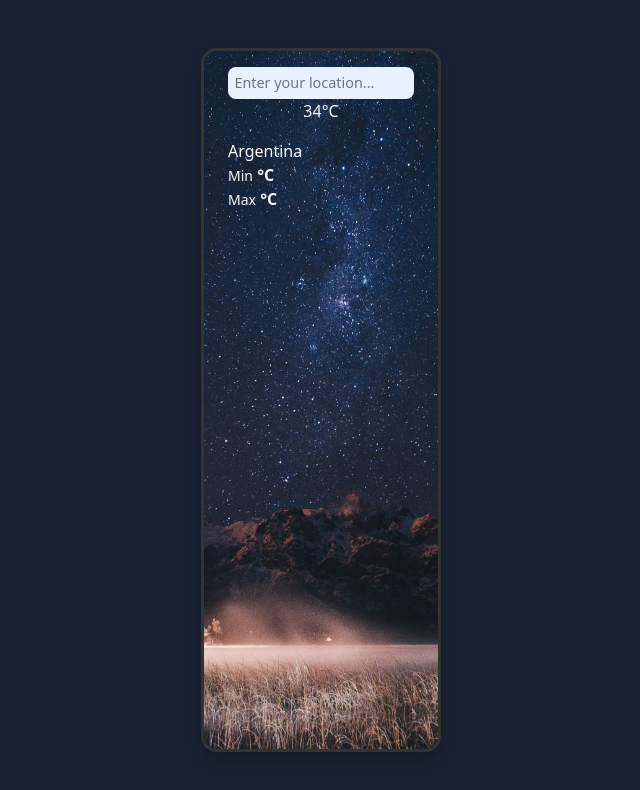
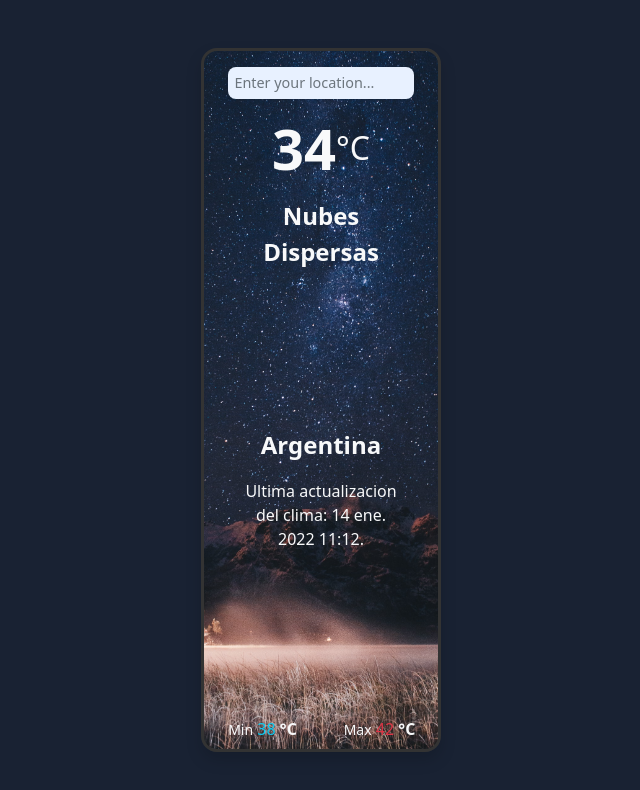
Before and after one commit to LucianoYacob/weatherApp, a website: page index.html in a window 1280 px wide. Shown: the whole page, without its empty margins (319-959 px from the left). Drawn offline with nearby package versions, Linux system fonts and the light colour scheme.

Commit message:
html struct completed

```diff
--- a/index.html
+++ b/index.html
@@ -10,37 +10,47 @@
 <body>
 
     <div class="container-fluid d-flex justify-content-center bg-night min-vh-100 py-5 px-0">
-        <div class="container-sm rounded-max border border-3 border-dark shadow p-0 bg-img-night">
+        <div class="row justify-content-center container-sm rounded-max border border-3 border-dark shadow p-0 bg-img-night">
 
-            <div class="row d-flex flex-column p-3 px-4">
+            <div class="align-self-start d-flex flex-column p-3 px-4">
                 <form>
-                    <input type="email" placeholder="Enter your location..." class="form-control" id="in-location">
+                    <input type="email" placeholder="Enter your location..." class="form-control mb-3" id="in-location" autocomplete="off">
                     <!-- Hacer este boton flotante asi qda a la derecha del input -->
                     <!-- <input type="submit" class="d-none"> -->
                 </form>
 
-                <div class="d-flex align-items-center justify-content-center input-temp-number">
-                    <div class="align-self-center text-light input-temp-celsius" id="degree-number">34</div>
-                    <div class=" align-self-center text-light input-temp-symbol">°C</div>
+                <div class="d-flex align-items-center justify-content-center input-temp-number mb-3">
+                    <div class="input-temp-celsius">
+                        <span class="text-light display-4 fw-bold" id="degree-number">34</span>
+                    </div>
+                    <div>
+                        <span class="text-light input-temp-symbol fs-2">°C</span>
+                    </div>
                 </div>
                 <div id="weather-icon"></div>
-                <div class="input-temp-description" id="description"></div>
+                <div class="text-center input-temp-description">
+                    <span class="text-light fs-4 fw-bolder" id="description">Nubes Dispersas</span>
+                </div>
             </div>
 
-            <div class="row px-4" id="location">
-                <div class="location-city text-light" id="timezone">Argentina</div>
-                <div class="location-date text-light" id="date"></div>
+            <div class="align-self-center text-center row px-4 text-light" id="location">
+                <div class="location-city mb-3">
+                    <span class="fs-4 fw-bolder" id="timezone">Argentina</span>
+                </div>
+                <div class="location-date">
+                    <p class="fs-6" id="date">Ultima actualizacion del clima: 14 ene. 2022 11:12.</p>
+                </div>
             </div>
 
-            <div class="row px-4" id="weather">
-                <div class="weather-min text-light">
+            <div class="row justify-content-around align-self-end py-2 px-0" id="weather">
+                <div class="col-5 text-light weather-min bg-night-alpha rounded-pill text-center">
                     <small>Min</small>
-                    <span id="min-temp"></span>
+                    <span class="text-info" id="min-temp">38</span>
                     <b>°C</b>
                 </div>
-                <div class="weather-max text-light">
+                <div class="col-5 text-light d-inline-block weather-max bg-night-alpha rounded-pill text-center">
                     <small>Max</small>
-                    <span id="max-temp"></span>
+                    <span class="text-danger" id="max-temp">42</span>
                     <b>°C</b>
                 </div>
             </div>
```
